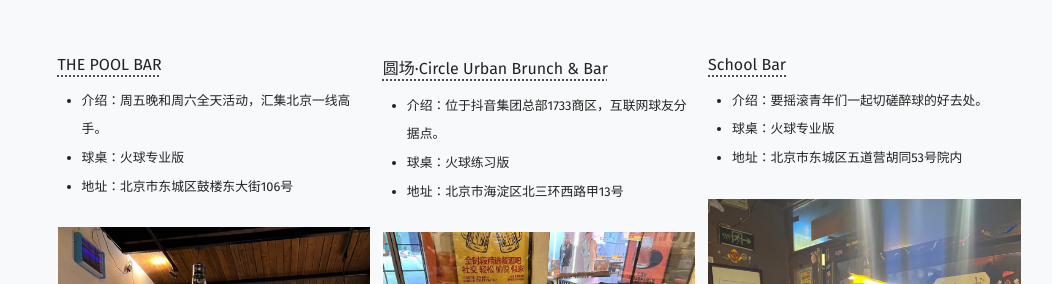
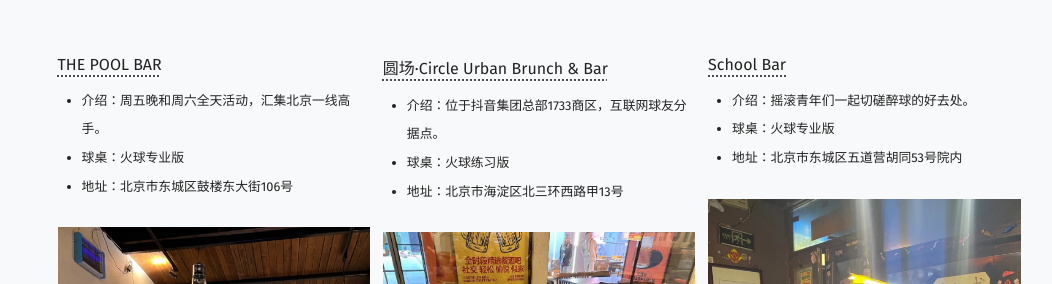
Before and after one commit to BeijingFoosball/beijingfoosball.github.io, a Jekyll site: the page built from places.html, in a window 1280 px wide. Shown: the part 271-555 px from the top of the page, without its empty margins (96-1148 px from the left). Built offline with Jekyll 4.4.1, drawn with Linux system fonts in a browser that asks for light colours; some web fonts are replaced.

Commit message:
fix(places): typo

```diff
--- a/_data/places.yaml
+++ b/_data/places.yaml
@@ -11,7 +11,7 @@
   table: 火球练习版
   image: circle-urban.jpg
 - name: School Bar
-  desc: 要摇滚青年们一起切磋醉球的好去处。
+  desc: 摇滚青年们一起切磋醉球的好去处。
   link: https://m.dianping.com/shopshare/l6rk0zZ9qVY9FhES
   address: 北京市东城区五道营胡同53号院内
   table: 火球专业版
```
